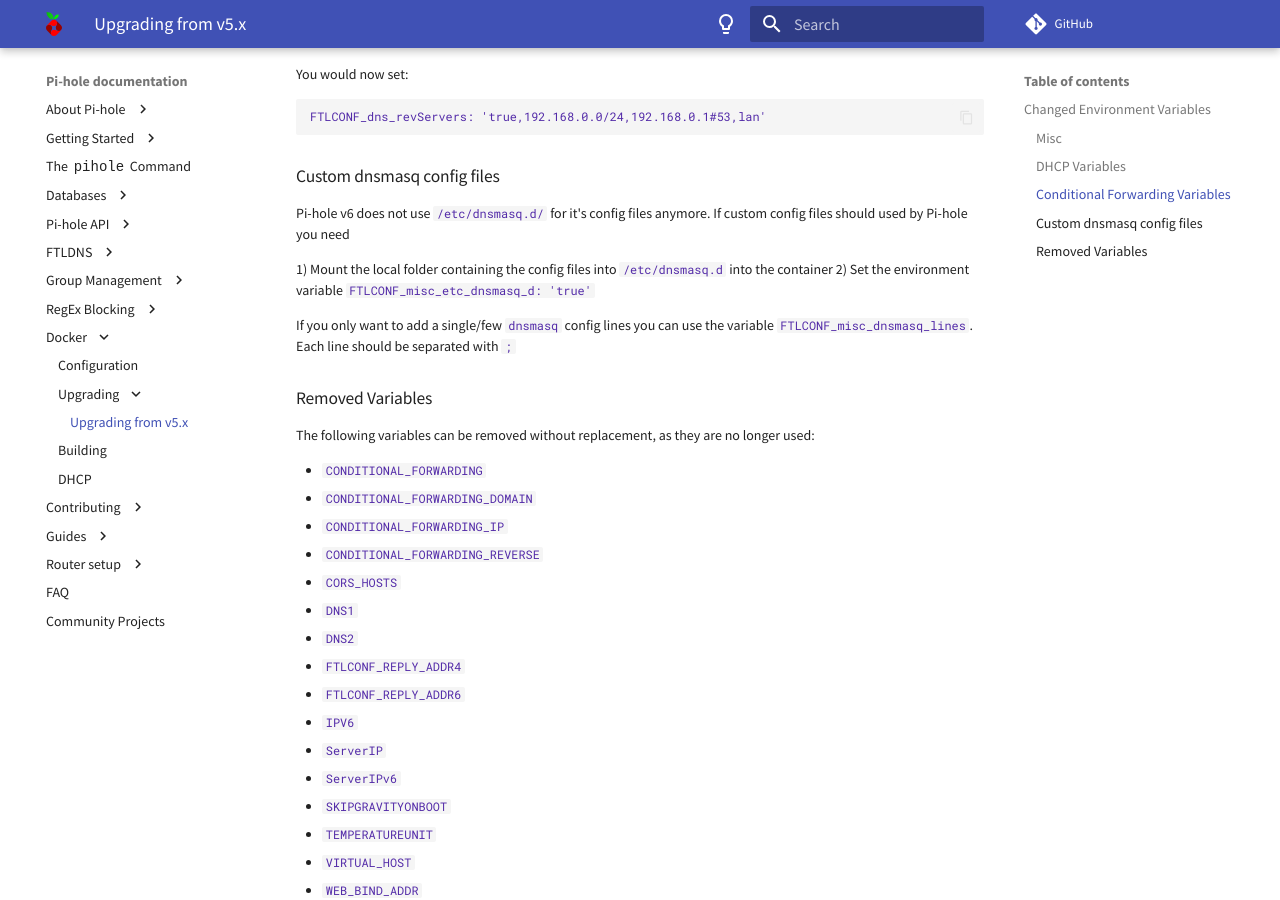
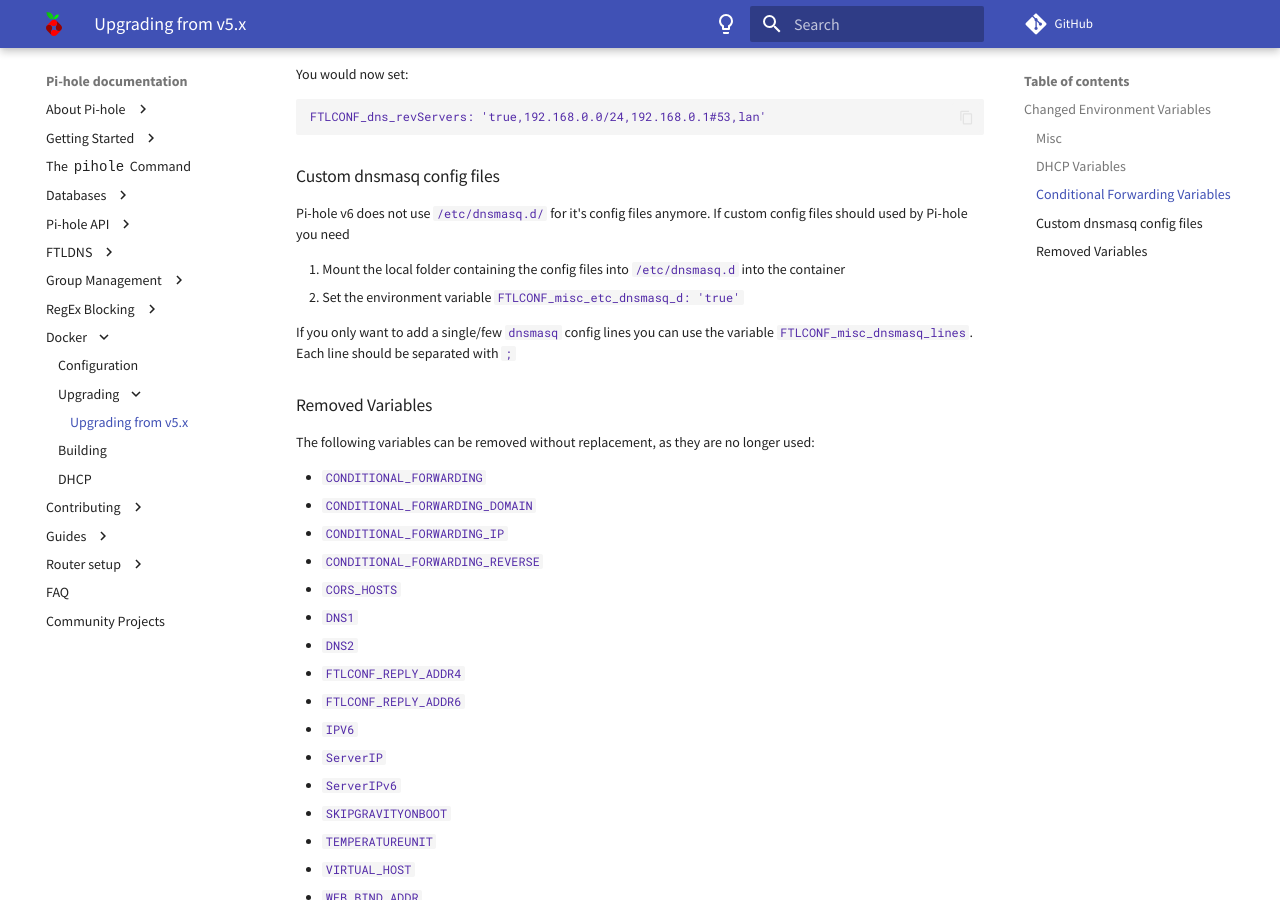
Before and after one commit to pi-hole/docs, an MkDocs documentation site: the page built from docs/docker/upgrading/v5-v6.md, in a window 1280 px wide and 900 px high, scrolled down 1810 px. Built offline with MkDocs 1.6.1 and Material for MkDocs 9.7.7, drawn with Linux system fonts in a browser that asks for light colours; comment, search, counter and statistics services are not loaded.

Commit message:
Fix numbered list
Signed-off-by: yubiuser <github@yubiuser.dev>

```diff
--- a/docs/docker/upgrading/v5-v6.md
+++ b/docs/docker/upgrading/v5-v6.md
@@ -62,8 +62,8 @@ FTLCONF_dns_revServers: 'true,192.168.0.0/24,192.168.0.1#53,lan'
 
 Pi-hole v6 does not use `/etc/dnsmasq.d/` for it's config files anymore. If custom config files should used by Pi-hole you need
 
-1) Mount the local folder containing the config files into `/etc/dnsmasq.d` into the container
-2) Set the environment variable `FTLCONF_misc_etc_dnsmasq_d: 'true'`
+1. Mount the local folder containing the config files into `/etc/dnsmasq.d` into the container
+2. Set the environment variable `FTLCONF_misc_etc_dnsmasq_d: 'true'`
 
 
 If you only want to add a single/few `dnsmasq` config lines you can use the variable `FTLCONF_misc_dnsmasq_lines`. Each line should be separated with `;`
```
